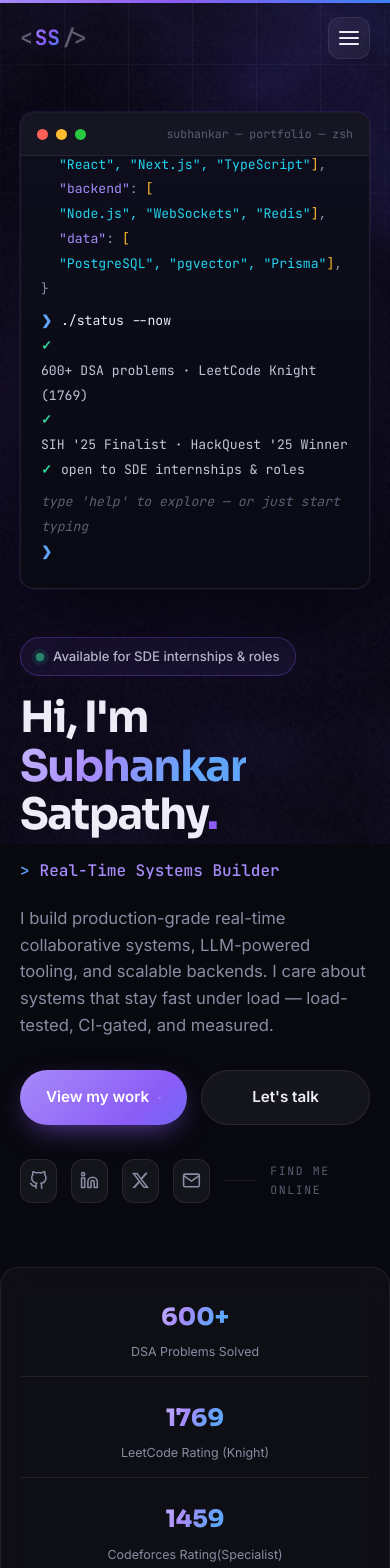
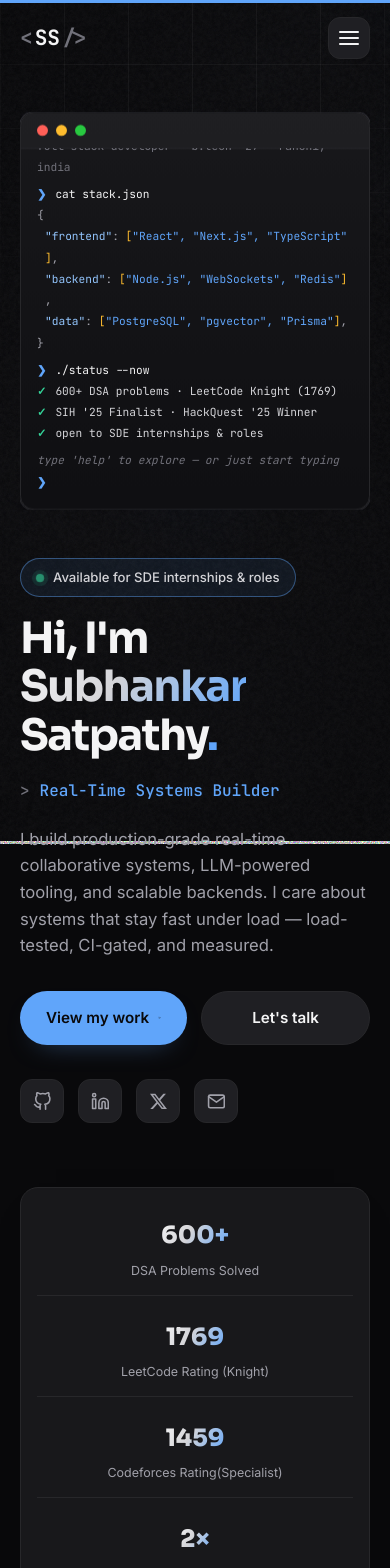
Before and after one commit to suwubh/My-portfolio, a React (Vite) app: page / in a window 390 px wide. Shown: the top 1568 px of the page. Built offline with nearby package versions, Linux system fonts and the light colour scheme; the HTML template or start-up script is replaced by a standard one.

Commit message:
Change color scheme, refine UI

```diff
--- a/index.html
+++ b/index.html
@@ -4,7 +4,7 @@
     <meta charset="UTF-8" />
     <link rel="icon" type="image/svg+xml" href="/avatar.svg" />
     <meta name="viewport" content="width=device-width, initial-scale=1.0" />
-    <meta name="theme-color" content="#0a0a14" />
+    <meta name="theme-color" content="#09090b" />
 
     <title>Subhankar Satpathy — Full-Stack Developer</title>
     <meta
--- a/src/data.js
+++ b/src/data.js
@@ -150,7 +150,7 @@ export const projects = [
     tagline: "AI-Powered Collaborative Whiteboard",
     period: "Sept 2025 — May 2026",
     image: "scriblio",
-    accent: "#a78bfa",
+    accent: "#60a5fa",
     summary:
       "A real-time collaborative whiteboard powered by CRDTs and WebRTC, with a natural-language LLM command palette that turns text prompts into shapes, diagrams and layouts.",
     highlights: [
@@ -219,7 +219,7 @@ export const projects = [
     tagline: "Social Book Discovery Platform",
     period: "Jan 2026 — May 2026",
     image: "readhaven",
-    accent: "#22d3ee",
+    accent: "#3b82f6",
     summary:
       "A full-stack social reading platform with vector-similarity recommendations, semantic search, and a 7K+ book catalog — built on Next.js 16 with SSR and a tested, CI-gated pipeline.",
     highlights: [
--- a/src/index.css
+++ b/src/index.css
@@ -45,35 +45,32 @@ textarea {
 /* tokens */
 :root {
   /* surfaces */
-  --bg: #08080f;
-  --bg-soft: #0b0b16;
-  --bg-elev: #11111f;
-  --surface: rgba(255, 255, 255, 0.028);
-  --surface-2: rgba(255, 255, 255, 0.05);
-  --surface-3: rgba(255, 255, 255, 0.08);
+  --bg: #09090b;
+  --bg-soft: #0a0a0a;
+  --bg-elev: #18181b;
+  --surface: #18181b;
+  --surface-2: #1f1f23;
+  --surface-3: #27272a;
 
   /* borders */
-  --border: rgba(255, 255, 255, 0.08);
-  --border-strong: rgba(139, 92, 246, 0.32);
+  --border: #27272a;
+  --border-strong: rgba(96, 165, 250, 0.42);
 
   /* brand */
-  --violet: #8b5cf6;
-  --violet-light: #a78bfa;
-  --violet-deep: #6d28d9;
-  --blue: #3b82f6;
-  --blue-light: #60a5fa;
-  --cyan: #22d3ee;
+  --accent-color: #60a5fa;
+  --accent-strong: #3b82f6;
+  --accent-hover: #93c5fd;
 
   /* text */
-  --text: #ecedf6;
-  --text-soft: #c3c4d6;
-  --text-dim: #8b8ca3;
-  --text-faint: #5c5d72;
+  --text: #f4f4f5;
+  --text-soft: #d4d4d8;
+  --text-dim: #a1a1aa;
+  --text-faint: #71717a;
 
   /* accents */
-  --accent: linear-gradient(135deg, #a78bfa 0%, #8b5cf6 45%, #3b82f6 100%);
-  --accent-soft: linear-gradient(135deg, rgba(167, 139, 250, 0.18), rgba(59, 130, 246, 0.14));
-  --glow-violet: 0 0 0 1px rgba(139, 92, 246, 0.4), 0 8px 40px -8px rgba(139, 92, 246, 0.55);
+  --accent: #60a5fa;
+  --accent-soft: rgba(96, 165, 250, 0.12);
+  --accent-shadow: 0 12px 28px -18px rgba(96, 165, 250, 0.55);
 
   /* type */
   --font-display: "Sora", system-ui, sans-serif;
@@ -118,8 +115,8 @@ h4 {
 }
 
 ::selection {
-  background: rgba(139, 92, 246, 0.35);
-  color: #fff;
+  background: rgba(96, 165, 250, 0.28);
+  color: #f4f4f5;
 }
 
 /* scrollbar */
@@ -130,12 +127,12 @@ h4 {
   background: var(--bg);
 }
 ::-webkit-scrollbar-thumb {
-  background: linear-gradient(180deg, var(--violet), var(--blue));
+  background: #3f3f46;
   border-radius: 999px;
   border: 2px solid var(--bg);
 }
 ::-webkit-scrollbar-thumb:hover {
-  background: linear-gradient(180deg, var(--violet-light), var(--blue-light));
+  background: var(--accent-color);
 }
 
 /* layout primitives */
@@ -169,11 +166,11 @@ h4 {
   font-size: 0.78rem;
   letter-spacing: 0.16em;
   text-transform: uppercase;
-  color: var(--violet-light);
+  color: var(--accent-color);
   padding: 7px 14px;
   border: 1px solid var(--border-strong);
   border-radius: 999px;
-  background: rgba(139, 92, 246, 0.07);
+  background: rgba(96, 165, 250, 0.08);
 }
 
 .eyebrow::before {
@@ -181,8 +178,7 @@ h4 {
   width: 6px;
   height: 6px;
   border-radius: 50%;
-  background: var(--violet-light);
-  box-shadow: 0 0 10px var(--violet-light);
+  background: var(--accent-color);
 }
 
 .section-title {
@@ -198,19 +194,18 @@ h4 {
 
 /* gradient text */
 .gradient-text {
-  background: linear-gradient(120deg, #c4b5fd 0%, #a78bfa 35%, #60a5fa 75%);
+  background: linear-gradient(120deg, #f4f4f5 0%, #d4d4d8 42%, #60a5fa 100%);
   -webkit-background-clip: text;
   background-clip: text;
   color: transparent;
 }
 
-/* glass card */
+/* elevated card */
 .glass {
   background: var(--surface);
   border: 1px solid var(--border);
   border-radius: var(--radius);
-  backdrop-filter: blur(14px);
-  -webkit-backdrop-filter: blur(14px);
+  box-shadow: 0 18px 48px -36px rgba(0, 0, 0, 0.9);
 }
 
 /* buttons */
@@ -235,15 +230,14 @@ h4 {
 }
 
 .btn-primary {
-  color: #fff;
+  color: #09090b;
   background: var(--accent);
-  background-size: 160% 160%;
-  box-shadow: 0 10px 30px -10px rgba(139, 92, 246, 0.7);
+  box-shadow: var(--accent-shadow);
 }
 .btn-primary:hover {
   transform: translateY(-3px);
-  box-shadow: 0 16px 40px -10px rgba(139, 92, 246, 0.85);
-  background-position: 100% 0;
+  background: var(--accent-hover);
+  box-shadow: 0 16px 34px -20px rgba(96, 165, 250, 0.75);
 }
 
 .btn-ghost {
@@ -273,9 +267,9 @@ h4 {
     background 0.2s var(--ease);
 }
 .chip:hover {
-  color: var(--violet-light);
+  color: var(--accent-hover);
   border-color: var(--border-strong);
-  background: rgba(139, 92, 246, 0.1);
+  background: rgba(96, 165, 250, 0.1);
 }
 
 /* keyframes */
--- a/src/sections/About.jsx
+++ b/src/sections/About.jsx
@@ -7,8 +7,8 @@ import { about } from "../data";
 const FACT_ICONS = [FiMapPin, FiAward, FiZap, FiBriefcase];
 
 const calendarTheme = {
-  light: ["#ebedf0", "#c6c2f0", "#9b8be0", "#7c5fd0", "#5b3fae"],
-  dark: ["#15152a", "#3b2d6b", "#5b3fae", "#8b5cf6", "#b79bff"],
+  light: ["#e4e4e7", "#bfdbfe", "#93c5fd", "#60a5fa", "#3b82f6"],
+  dark: ["#18181b", "#1e3a5f", "#2563eb", "#60a5fa", "#93c5fd"],
 };
 
 function About() {
--- a/src/sections/Achievements.jsx
+++ b/src/sections/Achievements.jsx
@@ -19,9 +19,9 @@ const TAG_ICON = {
 };
 
 const PLATFORM = {
-  LeetCode: { Icon: SiLeetcode, accent: "#f5a623" },
+  LeetCode: { Icon: SiLeetcode, accent: "#a1a1aa" },
   Codeforces: { Icon: SiCodeforces, accent: "#60a5fa" },
-  CodeChef: { Icon: SiCodechef, accent: "#a78bfa" },
+  CodeChef: { Icon: SiCodechef, accent: "#93c5fd" },
 };
 
 function Achievements() {
@@ -56,7 +56,7 @@ function Achievements() {
           {codingProfiles.map((cp, i) => {
             const meta = PLATFORM[cp.platform] || {
               Icon: FiCode,
-              accent: "#8b5cf6",
+              accent: "#60a5fa",
             };
             const { Icon, accent } = meta;
             return (
--- a/src/style.css
+++ b/src/style.css
@@ -6,12 +6,12 @@
   pointer-events: none;
   background: radial-gradient(
       1100px 700px at 80% -5%,
-      rgba(59, 130, 246, 0.12),
+      rgba(96, 165, 250, 0.08),
       transparent 60%
     ),
     radial-gradient(
       900px 600px at 5% 10%,
-      rgba(139, 92, 246, 0.14),
+      rgba(63, 63, 70, 0.32),
       transparent 55%
     ),
     var(--bg);
@@ -35,14 +35,14 @@
   position: absolute;
   border-radius: 50%;
   filter: blur(120px);
-  opacity: 0.5;
+  opacity: 0.28;
 }
 .bg-blob--1 {
   width: 480px;
   height: 480px;
   top: -120px;
   left: -100px;
-  background: radial-gradient(circle, #7c3aed, transparent 70%);
+  background: radial-gradient(circle, rgba(96, 165, 250, 0.45), transparent 70%);
   animation: drift 26s ease-in-out infinite;
 }
 .bg-blob--2 {
@@ -50,7 +50,7 @@
   height: 520px;
   top: 38%;
   right: -160px;
-  background: radial-gradient(circle, #2563eb, transparent 70%);
+  background: radial-gradient(circle, rgba(59, 130, 246, 0.34), transparent 70%);
   animation: drift 32s ease-in-out infinite reverse;
 }
 .bg-blob--3 {
@@ -58,7 +58,7 @@
   height: 420px;
   bottom: -160px;
   left: 30%;
-  background: radial-gradient(circle, #6d28d9, transparent 70%);
+  background: radial-gradient(circle, rgba(39, 39, 42, 0.7), transparent 70%);
   animation: drift 30s ease-in-out infinite;
 }
 
@@ -150,7 +150,7 @@
   border-bottom: 1px solid transparent;
 }
 .nav--scrolled {
-  background: rgba(8, 8, 15, 0.72);
+  background: rgba(9, 9, 11, 0.86);
   border-bottom-color: var(--border);
   backdrop-filter: blur(16px);
   -webkit-backdrop-filter: blur(16px);
@@ -175,13 +175,10 @@
   transition: color 0.25s var(--ease);
 }
 .nav-logo:hover .nav-logo-brk {
-  color: var(--violet-light);
+  color: var(--accent-hover);
 }
 .nav-logo-name {
-  background: var(--accent);
-  -webkit-background-clip: text;
-  background-clip: text;
-  color: transparent;
+  color: var(--text);
 }
 
 .nav-links {
@@ -240,7 +237,7 @@
   position: fixed;
   inset: 0;
   z-index: 850;
-  background: rgba(8, 8, 15, 0.97);
+  background: rgba(9, 9, 11, 0.98);
   backdrop-filter: blur(18px);
   display: flex;
   flex-direction: column;
@@ -273,7 +270,7 @@
 .nav-mobile-idx {
   font-family: var(--font-mono);
   font-size: 0.85rem;
-  color: var(--violet-light);
+  color: var(--accent-color);
 }
 
 
@@ -288,10 +285,10 @@
   align-items: center;
   justify-content: center;
   font-size: 1.3rem;
-  color: #fff;
+  color: #09090b;
   border-radius: 50%;
   background: var(--accent);
-  box-shadow: 0 12px 30px -8px rgba(139, 92, 246, 0.7);
+  box-shadow: 0 12px 28px -18px rgba(96, 165, 250, 0.75);
 }
 
 
@@ -320,7 +317,7 @@
   white-space: nowrap;
 }
 .marquee-star {
-  color: var(--violet);
+  color: var(--accent-color);
   font-size: 0.8rem;
 }
 .marquee-fade {
@@ -355,6 +352,12 @@
   grid-template-columns: 1.05fr 0.95fr;
   gap: 56px;
   align-items: center;
+}
+.hero-text,
+.hero-visual,
+.hero-float,
+.code-window {
+  min-width: 0;
 }
 
 .hero-badge {
@@ -368,7 +371,7 @@
   padding: 8px 15px;
   border: 1px solid var(--border-strong);
   border-radius: 999px;
-  background: rgba(139, 92, 246, 0.08);
+  background: rgba(96, 165, 250, 0.08);
 }
 .hero-badge-dot {
   width: 8px;
@@ -388,7 +391,7 @@
   color: var(--text);
 }
 .hero-dot {
-  color: var(--violet);
+  color: var(--accent-color);
 }
 
 .hero-role {
@@ -399,15 +402,15 @@
   font-family: var(--font-mono);
   font-size: clamp(1rem, 2.4vw, 1.45rem);
   font-weight: 500;
-  color: var(--violet-light);
+  color: var(--accent-color);
 }
 .hero-role-prefix {
-  color: var(--blue-light);
+  color: var(--text-faint);
 }
 .hero-role-caret {
   width: 10px;
   height: 1.15em;
-  background: var(--violet-light);
+  background: var(--accent-color);
   border-radius: 1px;
   animation: blink 1s step-end infinite;
 }
@@ -448,9 +451,9 @@
 }
 .hero-socials a:hover {
   transform: translateY(-4px);
-  color: var(--violet-light);
+  color: var(--accent-hover);
   border-color: var(--border-strong);
-  background: rgba(139, 92, 246, 0.12);
+  background: rgba(96, 165, 250, 0.1);
 }
 .hero-socials-line {
   width: 38px;
@@ -473,7 +476,7 @@
 .hero-visual-glow {
   position: absolute;
   inset: -10% 5%;
-  background: radial-gradient(circle, rgba(139, 92, 246, 0.34), transparent 68%);
+  background: radial-gradient(circle, rgba(96, 165, 250, 0.18), transparent 68%);
   filter: blur(60px);
   z-index: -1;
 }
@@ -506,7 +509,7 @@
   border: 1px solid var(--border);
   border-radius: var(--radius);
   background: var(--surface);
-  backdrop-filter: blur(14px);
+  box-shadow: 0 18px 48px -36px rgba(0, 0, 0, 0.9);
 }
 .hero-stat {
   display: flex;
@@ -555,9 +558,9 @@
   max-width: 540px;
   border-radius: 14px;
   border: 1px solid var(--border);
-  background: linear-gradient(180deg, #0d0d1c, #0a0a14);
+  background: linear-gradient(180deg, #18181b, #0f0f12);
   box-shadow: 0 40px 80px -24px rgba(0, 0, 0, 0.8),
-    0 0 0 1px rgba(139, 92, 246, 0.12);
+    0 0 0 1px rgba(63, 63, 70, 0.75);
   overflow: hidden;
 }
 .cw-bar {
@@ -587,6 +590,10 @@
   font-family: var(--font-mono);
   font-size: 0.72rem;
   color: var(--text-faint);
+  min-width: 0;
+  overflow: hidden;
+  text-overflow: ellipsis;
+  white-space: nowrap;
 }
 .cw-body {
   padding: 20px 20px 24px;
@@ -597,7 +604,7 @@
   overflow-y: auto;
   cursor: text;
   scrollbar-width: thin;
-  scrollbar-color: rgba(139, 92, 246, 0.45) transparent;
+  scrollbar-color: rgba(96, 165, 250, 0.45) transparent;
 }
 .cw-body::-webkit-scrollbar {
   width: 6px;
@@ -606,7 +613,7 @@
   background: transparent;
 }
 .cw-body::-webkit-scrollbar-thumb {
-  background: rgba(139, 92, 246, 0.45);
+  background: rgba(96, 165, 250, 0.45);
   border-radius: 999px;
   border: none;
 }
@@ -617,11 +624,15 @@
   white-space: pre-wrap;
   word-break: break-word;
 }
+.cw-line > * {
+  min-width: 0;
+  overflow-wrap: anywhere;
+}
 .cw-blank {
   height: 0.5em;
 }
 .cw-prompt {
-  color: var(--blue-light);
+  color: var(--accent-color);
   margin-right: 9px;
   font-weight: 700;
 }
@@ -629,11 +640,11 @@
   color: var(--text);
 }
 .cw-arrow {
-  color: var(--violet-light);
+  color: var(--accent-color);
   margin-right: 9px;
 }
 .cw-res {
-  color: #fff;
+  color: var(--text);
   font-weight: 600;
 }
 .cw-muted {
@@ -646,7 +657,7 @@
   padding-left: 18px;
 }
 .cw-key {
-  color: var(--violet-light);
+  color: var(--accent-hover);
 }
 .cw-colon {
   color: var(--text-dim);
@@ -655,7 +666,8 @@
   color: #febc2e;
 }
 .cw-val {
-  color: var(--cyan);
+  color: var(--accent-color);
+  overflow-wrap: anywhere;
 }
 .cw-comma {
   color: var(--text-dim);
@@ -673,7 +685,7 @@
   width: 8px;
   height: 1.05em;
   margin-left: 3px;
-  background: var(--violet-light);
+  background: var(--accent-color);
   vertical-align: text-bottom;
   animation: blink 1s step-end infinite;
 }
@@ -694,7 +706,7 @@
   font-family: var(--font-mono);
   font-size: 0.82rem;
   color: var(--text);
-  caret-color: var(--violet-light);
+  caret-color: var(--accent-color);
 }
 .cw-err {
   color: #fda4af;
@@ -704,7 +716,7 @@
   font-style: italic;
 }
 .cw-headline {
-  color: var(--violet-light);
+  color: var(--accent-color);
   text-transform: uppercase;
   letter-spacing: 0.09em;
   font-size: 0.72rem;
@@ -713,21 +725,23 @@
   gap: 10px;
 }
 .cw-help-cmd {
-  color: var(--violet-light);
+  color: var(--accent-hover);
   min-width: 118px;
 }
 .cw-help-desc {
   color: var(--text-dim);
+  overflow-wrap: anywhere;
 }
 .cw-ls {
-  color: var(--cyan);
+  color: var(--accent-color);
 }
 .cw-link {
-  color: var(--cyan);
-  border-bottom: 1px dashed rgba(34, 211, 238, 0.45);
+  color: var(--accent-color);
+  border-bottom: 1px dashed rgba(96, 165, 250, 0.45);
+  overflow-wrap: anywhere;
 }
 .cw-link:hover {
-  color: #67e8f9;
+  color: var(--accent-hover);
 }
 
 
@@ -783,8 +797,8 @@
   flex-shrink: 0;
   border-radius: 11px;
   font-size: 1.05rem;
-  color: var(--violet-light);
-  background: rgba(139, 92, 246, 0.1);
+  color: var(--accent-color);
+  background: rgba(96, 165, 250, 0.08);
   border: 1px solid var(--border-strong);
 }
 .about-fact-text {
@@ -833,13 +847,13 @@
   width: 12px;
   height: 12px;
   border-radius: 50%;
-  background: var(--violet);
-  box-shadow: 0 0 0 4px rgba(139, 92, 246, 0.16);
+  background: var(--accent-color);
+  box-shadow: 0 0 0 4px rgba(96, 165, 250, 0.14);
 }
 .edu-period {
   font-family: var(--font-mono);
   font-size: 0.74rem;
-  color: var(--violet-light);
+  color: var(--accent-color);
 }
 .edu-school {
   font-size: 1rem;
@@ -872,7 +886,7 @@
   left: 14px;
   font-family: var(--font-display);
   font-size: 6rem;
-  color: rgba(139, 92, 246, 0.16);
+  color: rgba(96, 165, 250, 0.14);
   line-height: 1;
 }
 .about-quote p {
@@ -928,7 +942,7 @@
 }
 .skill-card:hover {
   border-color: var(--border-strong);
-  box-shadow: 0 24px 50px -28px rgba(139, 92, 246, 0.55);
+  box-shadow: 0 22px 48px -34px rgba(96, 165, 250, 0.5);
 }
 .skill-card-head {
   display: flex;
@@ -944,7 +958,7 @@
   height: 42px;
   border-radius: 12px;
   font-size: 1.2rem;
-  color: #fff;
+  color: #09090b;
   background: var(--accent);
 }
 .skill-card-head h3 {
@@ -999,9 +1013,9 @@
 }
 .toolbelt-item:hover {
   transform: translateY(-6px);
-  color: var(--violet-light);
+  color: var(--accent-hover);
   border-color: var(--border-strong);
-  box-shadow: 0 12px 26px -10px rgba(139, 92, 246, 0.6);
+  box-shadow: 0 14px 30px -22px rgba(96, 165, 250, 0.62);
 }
 .toolbelt-tip {
   position: absolute;
@@ -1040,7 +1054,7 @@
 }
 .project-card:hover {
   border-color: var(--border-strong);
-  box-shadow: 0 30px 70px -36px rgba(139, 92, 246, 0.6);
+  box-shadow: 0 28px 64px -42px rgba(96, 165, 250, 0.48);
 }
 .project-card--reverse .project-visual {
   order: 2;
@@ -1053,7 +1067,7 @@
   position: absolute;
   inset: 8% 12%;
   filter: blur(70px);
-  opacity: 0.32;
+  opacity: 0.16;
   z-index: -1;
 }
 .browser-tilt {
@@ -1156,7 +1170,7 @@
   margin-top: 4px;
   font-family: var(--font-mono);
   font-size: 0.84rem;
-  color: var(--violet-light);
+  color: var(--accent-color);
 }
 .project-summary {
   margin-top: 14px;
@@ -1281,7 +1295,7 @@
 }
 .cp-card:hover {
   border-color: var(--border-strong);
-  box-shadow: 0 24px 50px -28px rgba(139, 92, 246, 0.55);
+  box-shadow: 0 22px 48px -34px rgba(96, 165, 250, 0.5);
 }
 .cp-card-top {
   display: flex;
@@ -1339,7 +1353,7 @@
 }
 .ach-card:hover {
   border-color: var(--border-strong);
-  box-shadow: 0 24px 50px -28px rgba(139, 92, 246, 0.55);
+  box-shadow: 0 22px 48px -34px rgba(96, 165, 250, 0.5);
 }
 .ach-card-head {
   display: flex;
@@ -1355,8 +1369,8 @@
   height: 42px;
   border-radius: 12px;
   font-size: 1.15rem;
-  color: var(--violet-light);
-  background: rgba(139, 92, 246, 0.1);
+  color: var(--accent-color);
+  background: rgba(96, 165, 250, 0.08);
   border: 1px solid var(--border-strong);
 }
 .ach-tag {
@@ -1413,8 +1427,8 @@
   flex-shrink: 0;
   border-radius: 12px;
   font-size: 1.15rem;
-  color: var(--violet-light);
-  background: rgba(139, 92, 246, 0.1);
+  color: var(--accent-color);
+  background: rgba(96, 165, 250, 0.08);
   border: 1px solid var(--border-strong);
 }
 .contact-line span {
@@ -1432,7 +1446,7 @@
   word-break: break-word;
 }
 a.contact-line:hover .contact-line-value {
-  color: var(--violet-light);
+  color: var(--accent-hover);
 }
 .contact-available {
   display: flex;
@@ -1476,7 +1490,7 @@ a.contact-line:hover .contact-line-value {
 }
 .contact-socials a:hover {
   transform: translateY(-4px);
-  color: var(--violet-light);
+  color: var(--accent-hover);
   border-color: var(--border-strong);
 }
 
@@ -1527,8 +1541,8 @@ a.contact-line:hover .contact-line-value {
 .field textarea:focus {
   outline: none;
   border-color: var(--border-strong);
-  background: rgba(139, 92, 246, 0.06);
-  box-shadow: 0 0 0 4px rgba(139, 92, 246, 0.1);
+  background: rgba(96, 165, 250, 0.06);
+  box-shadow: 0 0 0 4px rgba(96, 165, 250, 0.1);
 }
 
 .form-alert {
@@ -1608,7 +1622,7 @@ a.contact-line:hover .contact-line-value {
 }
 .footer-socials a:hover {
   transform: translateY(-4px);
-  color: var(--violet-light);
+  color: var(--accent-hover);
   border-color: var(--border-strong);
 }
 .footer-nav h4 {
@@ -1629,7 +1643,7 @@ a.contact-line:hover .contact-line-value {
   transition: color 0.2s var(--ease);
 }
 .footer-nav a:hover {
-  color: var(--violet-light);
+  color: var(--accent-hover);
 }
 .footer-bottom {
   display: flex;
@@ -1706,6 +1720,16 @@ a.contact-line:hover .contact-line-value {
 @media (max-width: 680px) {
   .container {
     padding-inline: 20px;
+  }
+  .hero-inner {
+    display: flex;
+    flex-direction: column;
+    align-items: stretch;
+  }
+  .hero-visual,
+  .hero-float {
+    width: 100%;
+    overflow: hidden;
   }
   .about-bio,
   .about-edu,
@@ -1718,6 +1742,8 @@ a.contact-line:hover .contact-line-value {
   .hero-stats {
     grid-template-columns: repeat(2, 1fr);
     gap: 18px 8px;
+    width: calc(100% - 40px);
+    padding: 24px 16px;
   }
   .hero-stat:nth-child(2) {
     border-right: none;
@@ -1762,6 +1788,35 @@ a.contact-line:hover .contact-line-value {
   .project-links .btn {
     flex: 1;
   }
+  .code-window {
+    width: calc(100vw - 40px);
+    max-width: calc(100vw - 40px);
+  }
+  .cw-body {
+    height: 360px;
+    padding: 16px;
+    font-size: 0.7rem;
+    overflow-x: hidden;
+  }
+  .cw-bar-title {
+    display: none;
+  }
+  .cw-kv {
+    padding-left: 8px;
+  }
+  .cw-help-cmd {
+    min-width: 84px;
+  }
+  .hero-socials {
+    flex-wrap: wrap;
+  }
+  .hero-socials-line,
+  .hero-socials-label {
+    display: none;
+  }
+  .hero-stat-label {
+    overflow-wrap: anywhere;
+  }
   .contact-submit {
     align-self: stretch;
   }
```
Also changed, not shown: src/components/ShaderBackground.jsx (+10 -10 lines).
